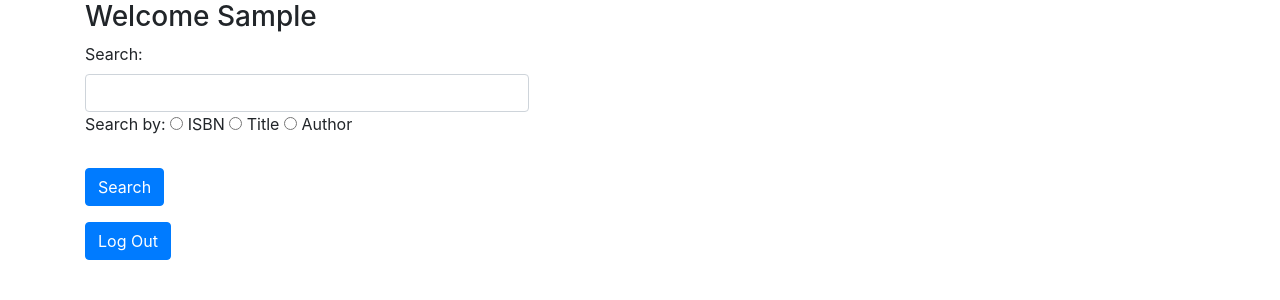
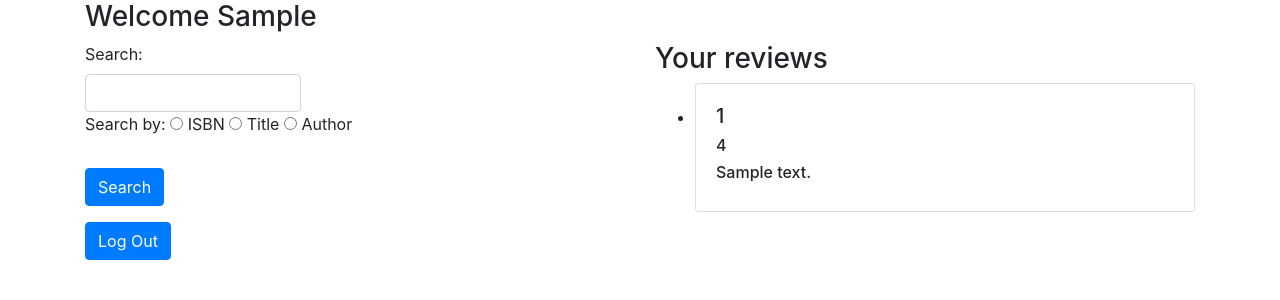
Before and after one commit to BusherBridi/Book-Review-Website, a Flask app: template templates/userPage.html in a window 1280 px wide. Shown: the top 300 px of the page. Run offline with Flask 2, Linux system fonts and the light colour scheme; the template is opened without the code that fills it: most values are stand-ins (such as "Sample title", 1, 10 or a date in 2020); some libraries are stand-ins or nearby versions.

Commit message:
Added bootstrap cards to display user reviews on dashboard

```diff
--- a/templates/userPage.html
+++ b/templates/userPage.html
@@ -47,6 +47,27 @@
 
                 </footer>
             </div>
+            <div class="col-sm">
+                <h3>Your reviews</h3>
+                <ul>
+                    {% for review in reviews %}
+                    <li>
+                        <div class="card" style="width 18rem;">
+                            <div class="card-body ">
+                                <h5> {{review.book_id}}</h5>
+                                <h6>{{review.rating}}</h6>
+                                <h6>{{review.review}}</h6>
+                            </div>
+
+                        </div>
+                    </li>
+                    {% endfor %}
+                </ul>
+            </div>
+        </div>
+
+    </div>
+
 </body>
 
 
```
